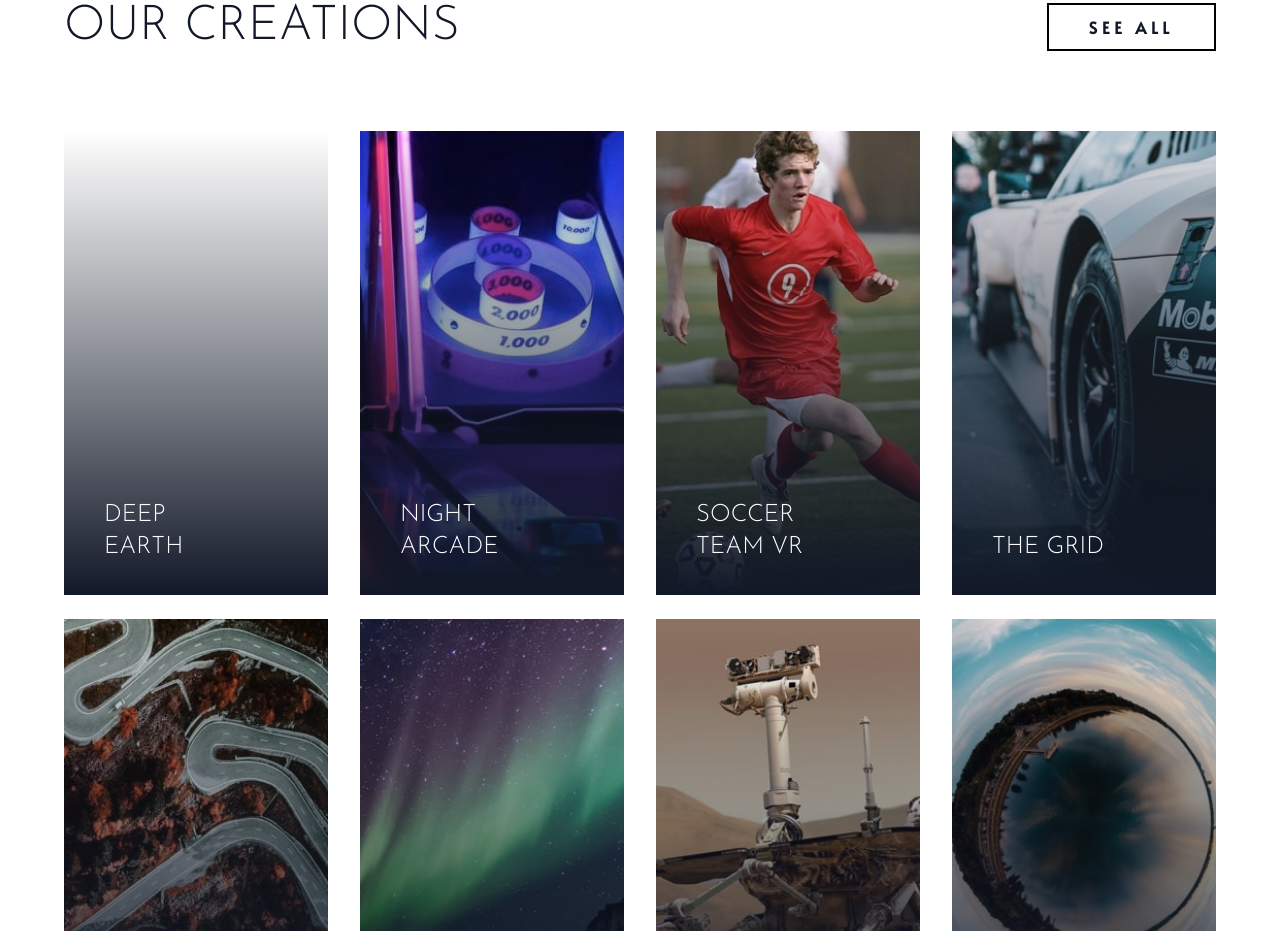
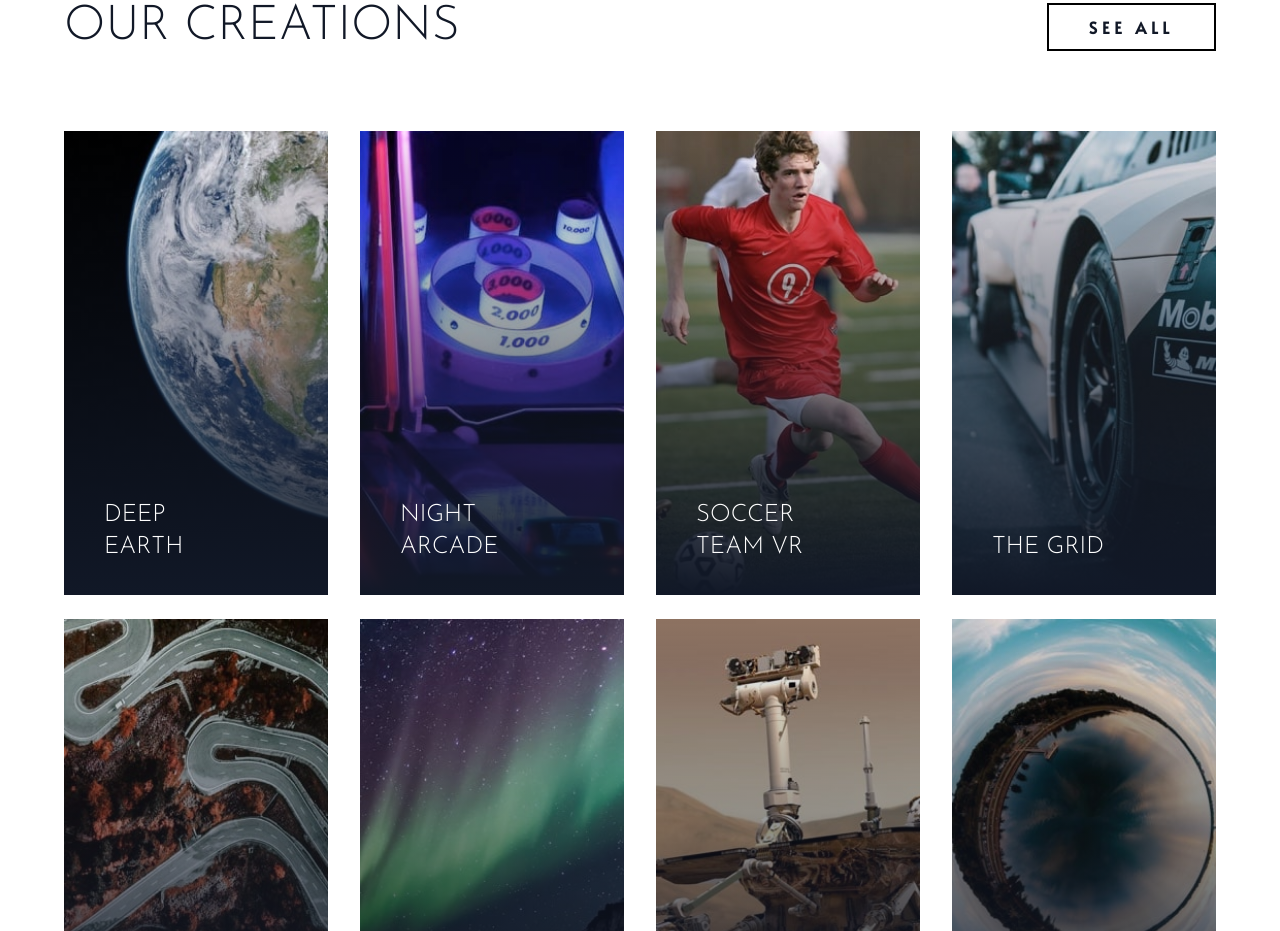
Before and after one commit to HponeThitHtoo/bt-tailwind-loopstudios-website, a website: page index.html in a window 1280 px wide. Shown: the part 1409-2340 px from the top of the page. Drawn offline with Linux system fonts and the light colour scheme.

Commit message:
Creations Image Fixed

```diff
--- a/index.html
+++ b/index.html
@@ -134,7 +134,7 @@
           <div class="group item">
             <!-- Desktop Image -->
             <img
-              src="images/desktop//image-deep-earth.jpg"
+              src="images/desktop/image-deep-earth.jpg"
               alt=""
               class="hidden w-full duration-200 md:block group-hover:scale-110"
             />
```
